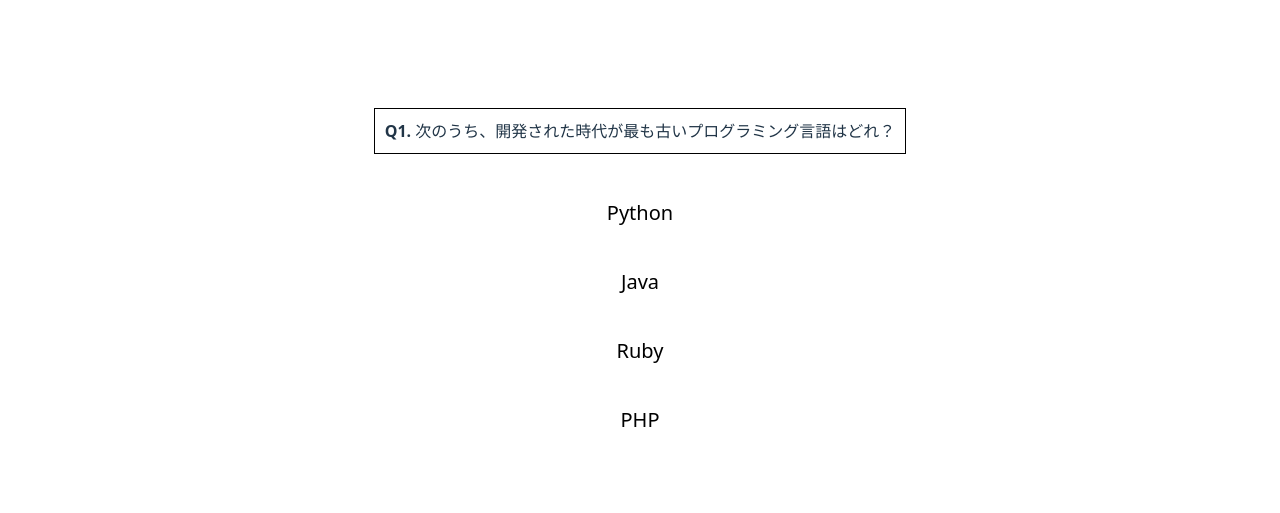
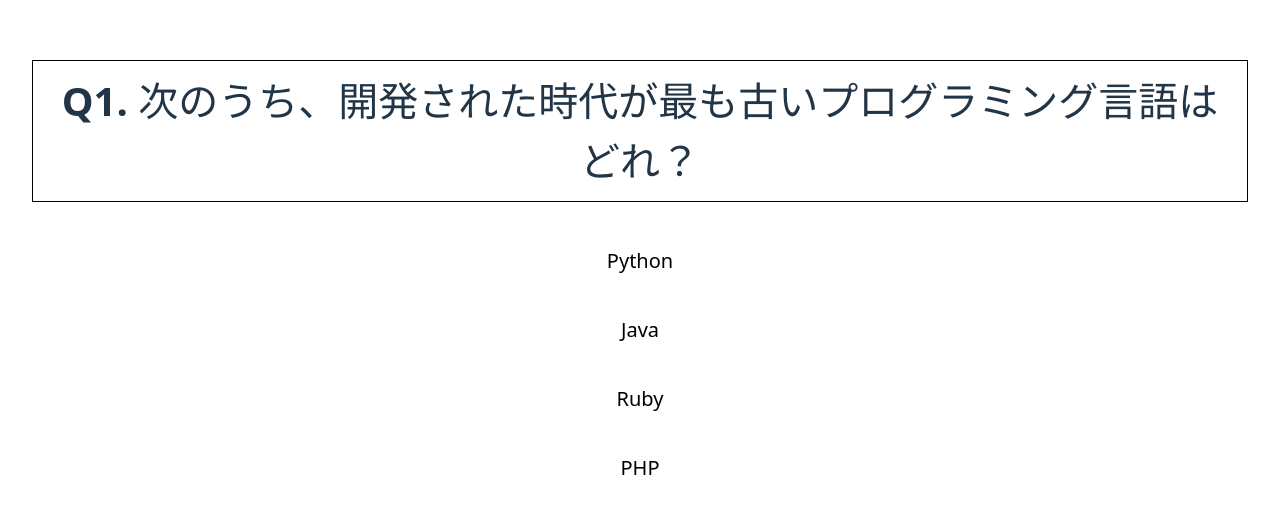
Before and after one commit to seito-developer/react-demo, a React (Vite) app: page /quiz in a window 1280 px wide. Shown: the part 119-632 px from the top of the page. Built offline with nearby package versions, Linux system fonts and the light colour scheme.

Commit message:
fix: css

```diff
--- a/src/components/Display/Display.module.css
+++ b/src/components/Display/Display.module.css
@@ -1,5 +1,5 @@
 .display {
-    flex: 40;
+    font-size: 40px;
     font-weight: bold;
     text-align: center;
     padding: 10px;
```
